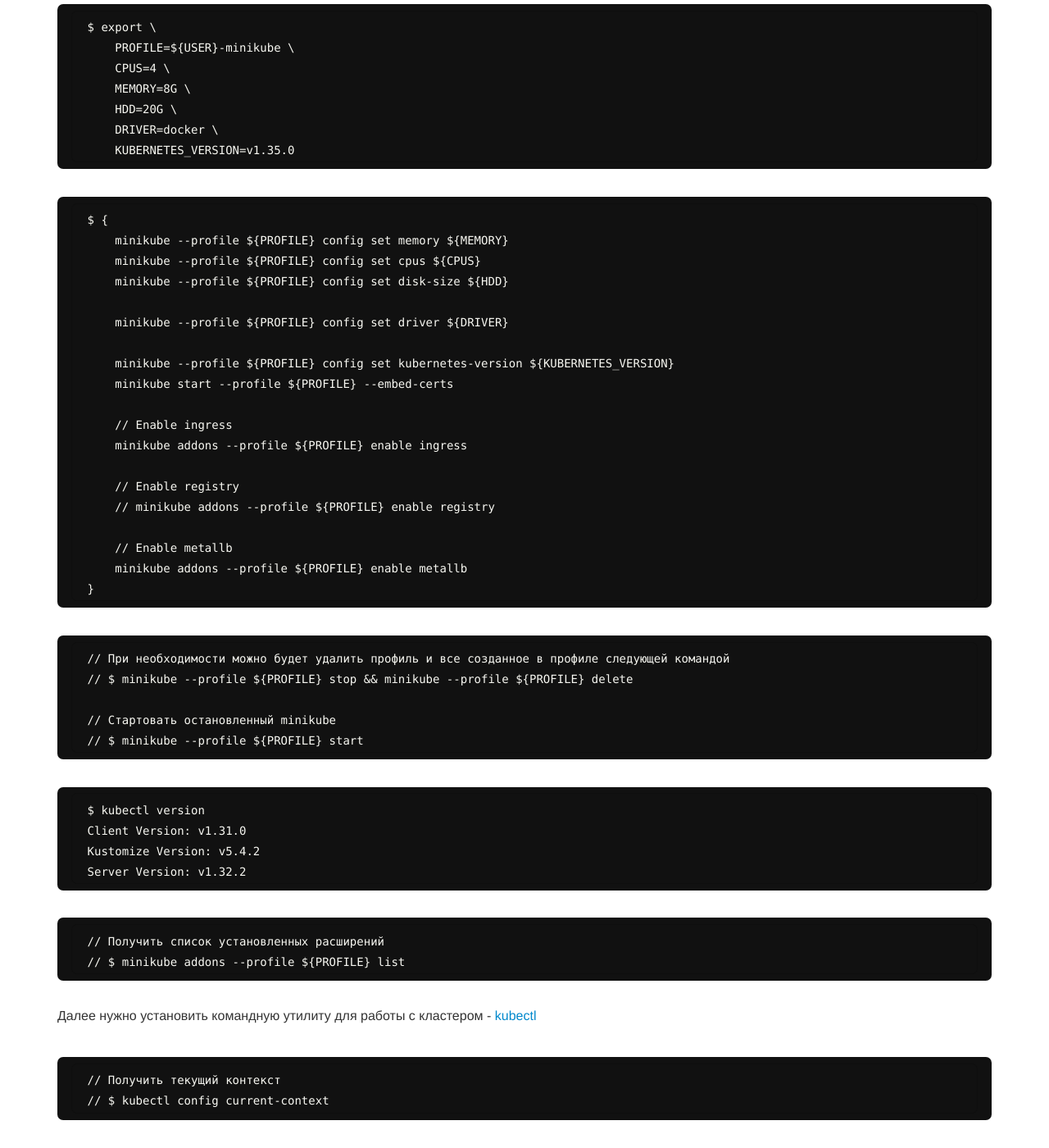
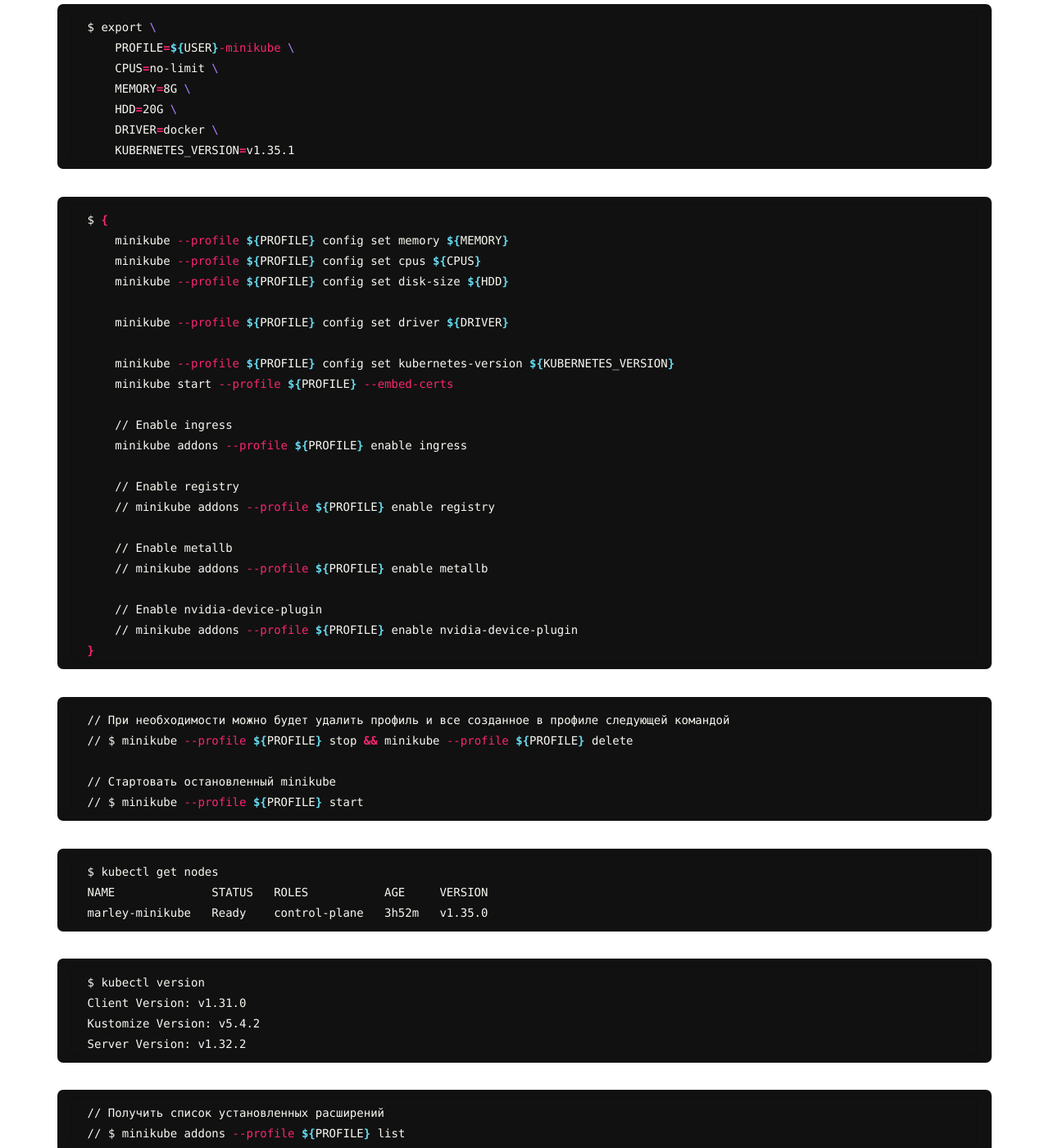
Before and after one commit to webmakaka/docs.k8s.ru, a Jekyll site: the page built from website/01-tools/01-containers/01-kubernetes/02-minikube/02-run.md, in a window 1280 px wide and 1400 px high, scrolled down 777 px. Shown: the whole window at 82% size. Built offline with Jekyll 4.4.1, drawn with Linux system fonts in a browser that asks for light colours; some of the changed text lies outside the part shown.

Commit message:
minikube + gpu

````diff
--- a/website/01-tools/01-containers/01-kubernetes/02-minikube/02-run.md
+++ b/website/01-tools/01-containers/01-kubernetes/02-minikube/02-run.md
@@ -33,13 +33,13 @@
 
 <br/>
 
-```
+```shell
 // Список последних версий
 $ minikube config defaults kubernetes-version | head -n 4
+* v1.35.1
 * v1.35.0
 * v1.35.0-rc.1
 * v1.35.0-rc.0
-* v1.35.0-beta.0
 ```
 
 <!-- <br/>
@@ -64,19 +64,19 @@
 
 <br/>
 
-```
+```shell
 $ export \
     PROFILE=${USER}-minikube \
-    CPUS=4 \
+    CPUS=no-limit \
     MEMORY=8G \
     HDD=20G \
     DRIVER=docker \
-    KUBERNETES_VERSION=v1.35.0
+    KUBERNETES_VERSION=v1.35.1
 ```
 
 <br/>
 
-```
+```shell
 $ {
     minikube --profile ${PROFILE} config set memory ${MEMORY}
     minikube --profile ${PROFILE} config set cpus ${CPUS}
@@ -94,13 +94,16 @@
     // minikube addons --profile ${PROFILE} enable registry
 
     // Enable metallb
-    minikube addons --profile ${PROFILE} enable metallb
+    // minikube addons --profile ${PROFILE} enable metallb
+
+    // Enable nvidia-device-plugin
+    // minikube addons --profile ${PROFILE} enable nvidia-device-plugin
 }
 ```
 
 <br/>
 
-```
+```shell
 // При необходимости можно будет удалить профиль и все созданное в профиле следующей командой
 // $ minikube --profile ${PROFILE} stop && minikube --profile ${PROFILE} delete
 
@@ -110,7 +113,15 @@
 
 <br/>
 
+```shell
+$ kubectl get nodes
+NAME              STATUS   ROLES           AGE     VERSION
+marley-minikube   Ready    control-plane   3h52m   v1.35.0
 ```
+
+<br/>
+
+```shell
 $ kubectl version
 Client Version: v1.31.0
 Kustomize Version: v5.4.2
@@ -119,7 +130,7 @@
 
 <br/>
 
-```
+```shell
 // Получить список установленных расширений
 // $ minikube addons --profile ${PROFILE} list
 ```
@@ -130,7 +141,7 @@
 
 <br/>
 
-```
+```shell
 // Получить текущий контекст
 // $ kubectl config current-context
 ```
@@ -139,7 +150,7 @@
 
 ### Сделать, чтобы Docker images хранились в выделенном ранее storage внутри контейнера, а не на основном хосте.
 
-```
+```shell
 // Посмотреть команды которые установят переменные окружения
 // $ minikube docker-env --profile ${PROFILE}
 
@@ -153,20 +164,20 @@
 
 <br/>
 
-```
+```shell
 $ minikube addons --profile ${PROFILE} enable dashboard
 ```
 
 <br/>
 
-```
+```shell
 // Подключиться к dashboard можно следующей командой
 // $ minikube --profile ${PROFILE} dashboard
 ```
 
 <br/>
 
-```
+```shell
 // Получить токен для авторизации в kubernetes dashboard
 // $ kubectl -n kube-system describe secret $(kubectl -n kube-system get secret | grep admin-user | awk '{print $1}')
 ```
@@ -175,7 +186,7 @@
 
 ### Дополнительная инфа по развернутому kuberntes кластеру
 
-```
+```shell
 $ kubectl cluster-info
 Kubernetes control plane is running at https://192.168.49.2:8443
 CoreDNS is running at https://192.168.49.2:8443/api/v1/namespaces/kube-system/services/kube-dns:dns/proxy
@@ -183,7 +194,7 @@
 
 <br/>
 
-```
+```shell
 $ minikube --profile ${PROFILE} config view
 - disk-size: 20G
 - driver: docker
@@ -194,7 +205,7 @@
 
 <br/>
 
-```
+```shell
 $ kubectl api-resources
 ```
 
@@ -204,7 +215,7 @@
 
 <br/>
 
-```
+```shell
 $ minikube --profile ${PROFILE} ssh
 ```
 
@@ -214,7 +225,7 @@
 
 <br/>
 
-```
+```shell
 $ minikube --profile ${PROFILE} ip
 $ export MINIKUBE_IP=192.168.99.100
 $ ssh -i ~/.minikube/machines/${PROFILE}/id_rsa docker@${MINIKUBE_IP}
@@ -224,21 +235,21 @@
 
 ### Остальное
 
-```
+```shell
 $ kubectl get events
 $ kubectl get events --sort-by=.metadata.creationTimestamp
 ```
 
 <br/>
 
-```
+```shell
 // Установить vscode как editor по умолчанию
 $ export KUBE_EDITOR="code -w"
 ```
 
 <br/>
 
-```
+```shell
 // Расположение профайлов
 ~/.minikube/profiles
 
````
Also changed, not shown: other parts of website/01-tools/01-containers/01-kubernetes/02-minikube/02-run.md (+1 -1 lines), website/01-tools/01-containers/01-kubernetes/02-minikube/01-setup.md (+4 -4 lines), website/01-tools/01-containers/01-kubernetes/02-minikube/07-gpu.md (added, +376 -0 lines), website/01-tools/01-containers/01-kubernetes/05-utils/09-metal-lb/01-metal-lb-minikube-setup-addon.md (+6 -2 lines).
